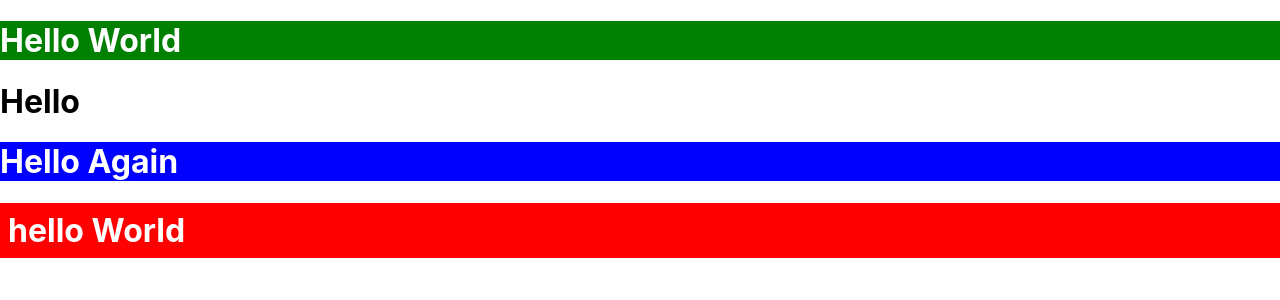
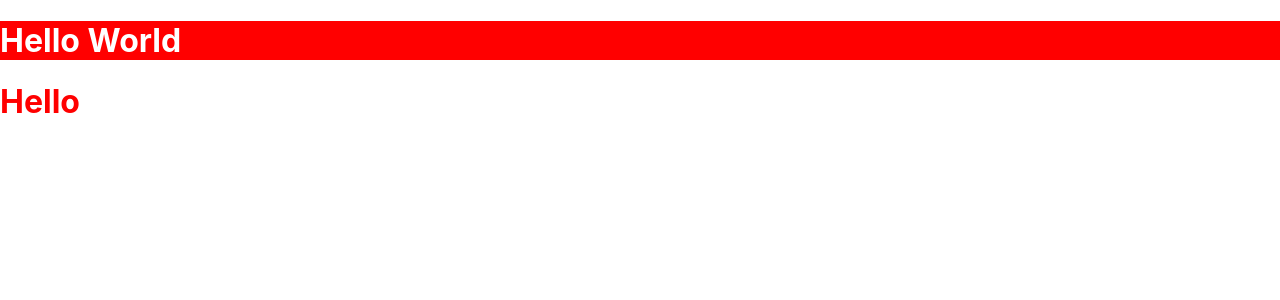
Before and after one commit to shubham-shelar1211/second-react-app, a React (Create React App) app: page / in a window 1280 px wide. Shown: the top 300 px of the page. Built offline with nearby package versions, Linux system fonts and the light colour scheme.

Commit message:
external styling

```diff
--- a/src/App.css
+++ b/src/App.css
@@ -1,38 +1,4 @@
-.App {
-  text-align: center;
-}
-
-.App-logo {
-  height: 40vmin;
-  pointer-events: none;
-}
-
-@media (prefers-reduced-motion: no-preference) {
-  .App-logo {
-    animation: App-logo-spin infinite 20s linear;
-  }
-}
-
-.App-header {
-  background-color: #282c34;
-  min-height: 100vh;
-  display: flex;
-  flex-direction: column;
-  align-items: center;
-  justify-content: center;
-  font-size: calc(10px + 2vmin);
+.beautiful {
+  background: red;
   color: white;
 }
-
-.App-link {
-  color: #61dafb;
-}
-
-@keyframes App-logo-spin {
-  from {
-    transform: rotate(0deg);
-  }
-  to {
-    transform: rotate(360deg);
-  }
-}
--- a/src/App.js
+++ b/src/App.js
@@ -1,28 +1,14 @@
-// HTML + JS => JSX
-// Putting the Brain in HTML.
-// Styling :: Color
-// CSS is also JavaScript!!!
+import "./App.css";
+
+/**
+ * Bcause 'class' is a keyword in JS.
+ */
 function App() {
-  // object literals
-  let style = { background: "green", color: "white" };
-
   return (
     <>
-      <h1 style={style}>Hello World</h1>
+      <h1 className="beautiful">Hello World</h1>
 
-      {/** First Curly Brace represents JS Expression */}
-      {/** Second Culry Brace, its object literal */}
-      <h1 style={{}}>Hello</h1>
-      <h1 style={{ background: "blue", color: "white" }}>Hello Again</h1>
-
-      {/** Observations */}
-      {/** Style Attributes become CamelCase in Nature */}
-      {/** Values we are wriing in double quotes */}
-      {/** Multiple props are seperate by comma */}
-
-      <h1 style={{ backgroundColor: "red", color: "white", padding: "8px" }}>
-        hello World
-      </h1>
+      <h1 style={{ color: "red" }}>Hello</h1>
     </>
   );
 }
```
